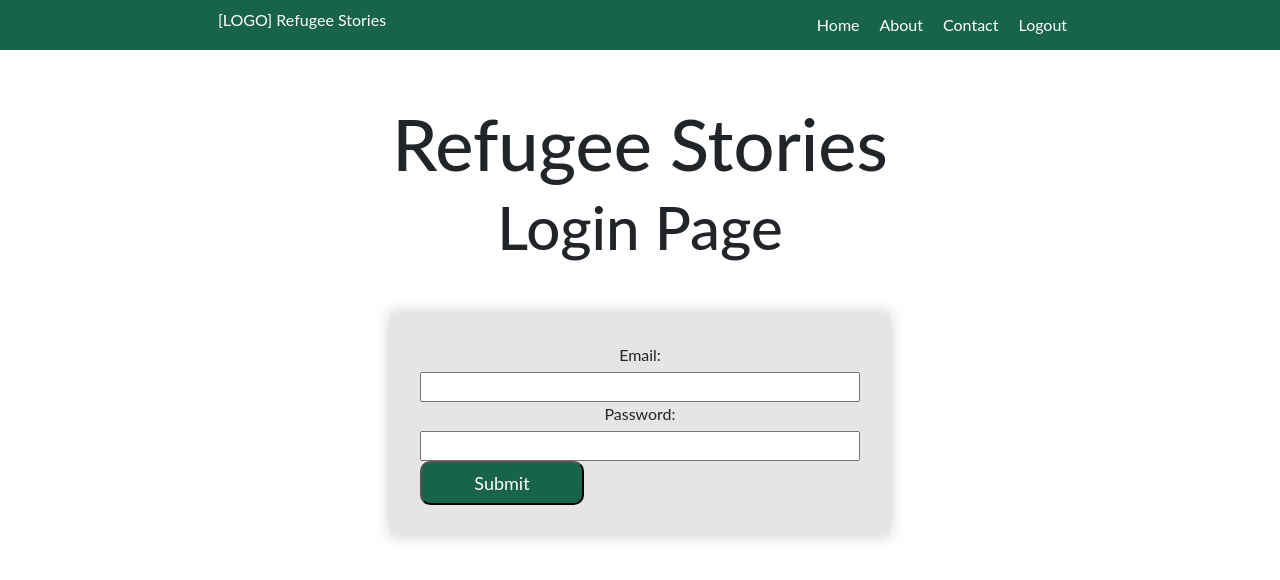
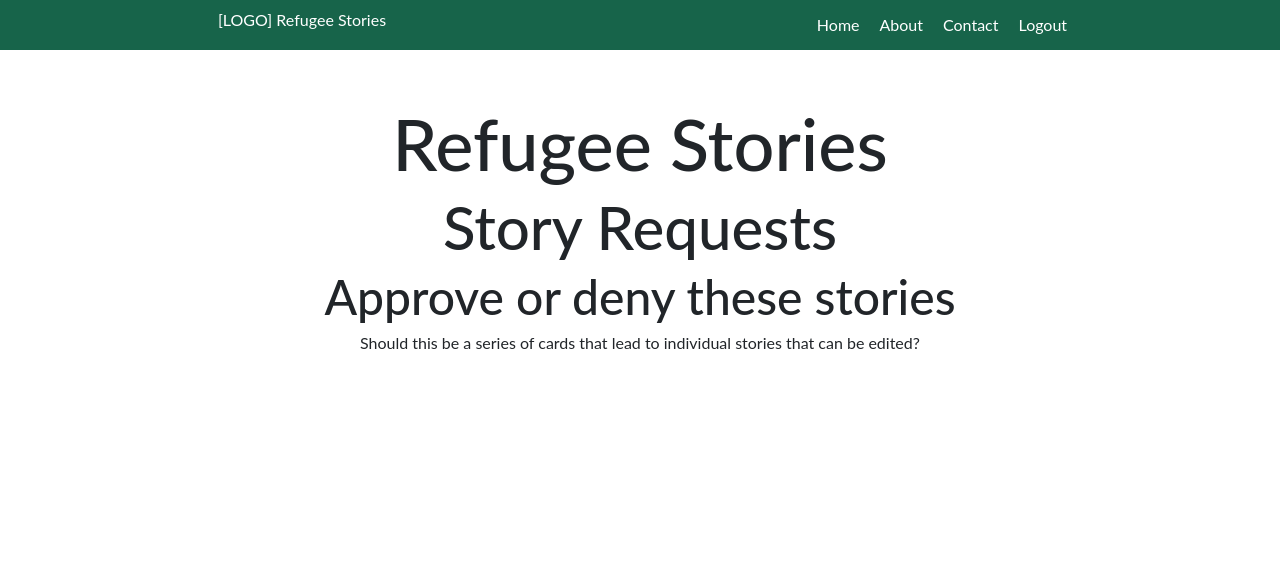
Before and after one commit to bw-refugee-stories-1/front-end, a React (Create React App) app: page /requests in a window 1280 px wide. Shown: the top 580 px of the page. Built offline with nearby package versions, Linux system fonts and the light colour scheme; sample sign-in values are in the browser's storage.

Commit message:
Update Links. Reorganize nav bar.

```diff
--- a/src/App.js
+++ b/src/App.js
@@ -2,7 +2,6 @@ import React from 'react';
 import { Switch, Route } from 'react-router-dom';
 import Private from './components/PrivateRoute';
 
-// import HomePage from "./components/HomePage";
 // import LoginForm from "./components/LoginForm";
 import "bootstrap/dist/css/bootstrap.min.css";
 
@@ -11,10 +10,8 @@ import About from './components/About';
 import Contact from './components/Contact.js';
 import Login from './components/Login';
 import Signup from './components/Signup';
-
-// TODO: Decide whether or not a user needs to login to submit a story;
-// Anyone can read the stories; Admin is only one at this time that needs
-// to login in and decide whether or not to approve or reject a story;
+import HomePage from './components/HomePage';
+import StoryRequests from './components/StoryRequests';
 
 function App() {
   return (
@@ -26,11 +23,12 @@ function App() {
       <h1>Refugee Stories</h1>
       { /* Default to list of stories, not: <SignUpForm /> */ }
       <Switch>
-        <Private path="/about" component={About} />
-        <Private path="/contact" component={Contact} />
-        <Private path="/login" component={Login} />
+        <Private path="/requests" component={StoryRequests} />
+        <Route path="/about" component={About} />
+        <Route path="/contact" component={Contact} />
+        <Route path="/login" component={Login} />
         <Route path="/signup" component={Signup} />
-        <Route path="/" component={Login} /> {/* HomePage */}
+        <Route path="/" component={HomePage} /> {/* HomePage */}
       </Switch>
 
     </div>
--- a/src/components/HomePage.js
+++ b/src/components/HomePage.js
@@ -5,8 +5,8 @@ import Caro from "./Carousel";
 const HomePage = props => {
   return (
     <div className="homePage">
+      <Caro />
       <h1>Home Page</h1>
-      <Caro />
   </div>
   )
 
--- /dev/null
+++ b/src/components/StoryRequests.js
@@ -0,0 +1,15 @@
+import React from 'react';
+
+const StoryRequests = props => {
+  return (
+    <>
+      <h2>Story Requests</h2>
+      <h3>Approve or deny these stories</h3>
+      <p>Should this be a series of cards that lead to
+        individual stories that can be edited?
+      </p>
+    </>
+  )
+}
+
+export default StoryRequests;
--- a/src/stylesheets/header.scss
+++ b/src/stylesheets/header.scss
@@ -15,17 +15,20 @@ header {
 
   a {
     color: white;
+    height: 100%;
     margin-left: 10px;
     margin-right: 10px;
   }
-
   a:active {
     color: white;
+    background: white;
+    text-decoration: none;
+  }
+  a:hover {
+    color: white;
+    text-decoration: none;
   }
 
-  a:hover {
-    color: white;
-  }
 
   p {
     padding: 0 1.5rem;
```
